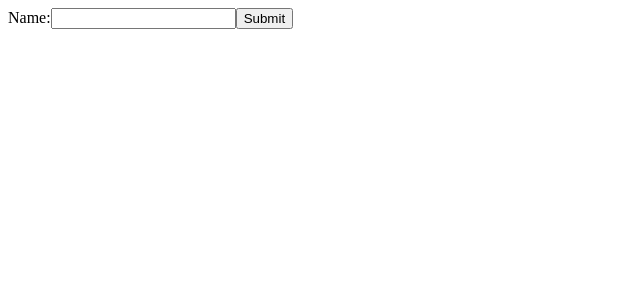
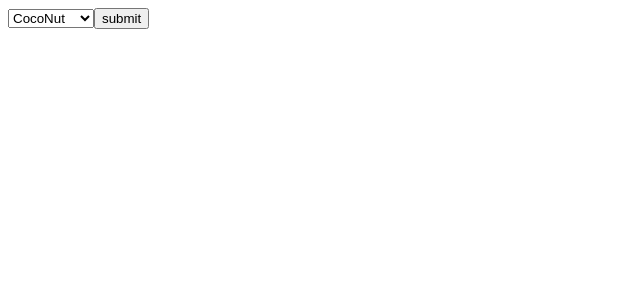
Before and after one commit to gauravm-bit/react-docx, a React (Create React App) app: page / in a window 1280 px wide. Shown: the top 300 px of the page, without its empty margins (0-640 px from the left). Built offline with nearby package versions, Linux system fonts and the light colour scheme.

Commit message:
ADDED:form flavour select

```diff
--- /dev/null
+++ b/src/FlavourForm.js
@@ -0,0 +1,32 @@
+import React from 'react';
+
+class FlavourForm extends React.Component {
+    state = { value: 'coconut' }
+
+    handleChange = (event) => {
+        this.setState({
+            value: event.target.value
+        })
+    }
+
+    handleSubmit = (event) => {
+        alert(this.state.value + ' was selected as the flavour')
+        event.preventDefault();
+    }
+
+    render() {
+        return <div>
+            <form onSubmit={this.handleSubmit}>
+                <select value={this.state.value} onChange={this.handleChange} >
+                    <option value="grapefruit">GrapeFruit</option>
+                    <option value="lime">Lime</option>
+                    <option value="coconut">CocoNut</option>
+                    <option value="mango">Mango</option>
+                </select>
+                <input type="submit" value="submit" />
+            </form>
+        </div>
+    }
+}
+
+export default FlavourForm;
--- a/src/index.js
+++ b/src/index.js
@@ -1,9 +1,9 @@
 import React from 'react';
 import ReactDOM from 'react-dom';
-import Form from './Form'
+import FlavourForm from './FlavourForm'
 
 
 ReactDOM.render(
-   <Form/>,
+   <FlavourForm />,
     document.getElementById('root')
   );
```
Also changed, not shown: src/EssayForm.js (added, +32 -0 lines).
